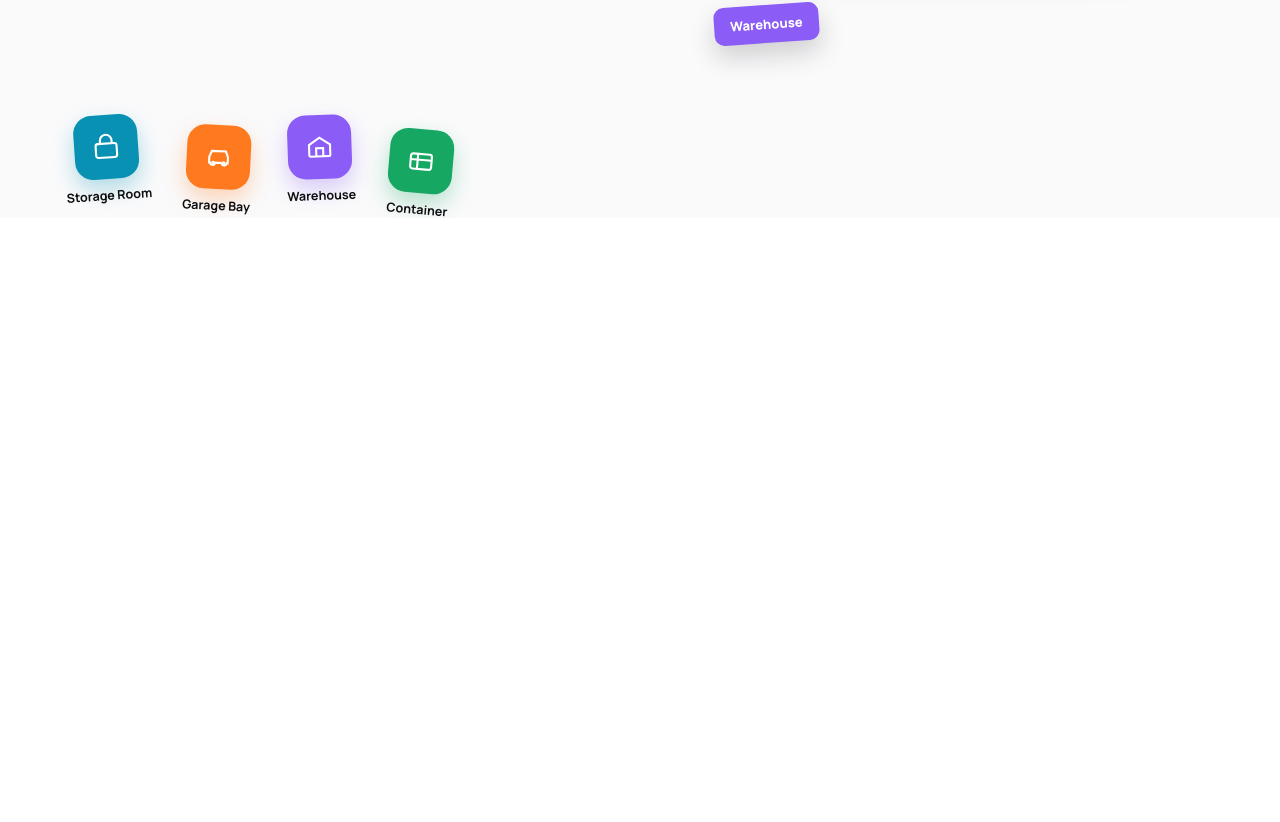
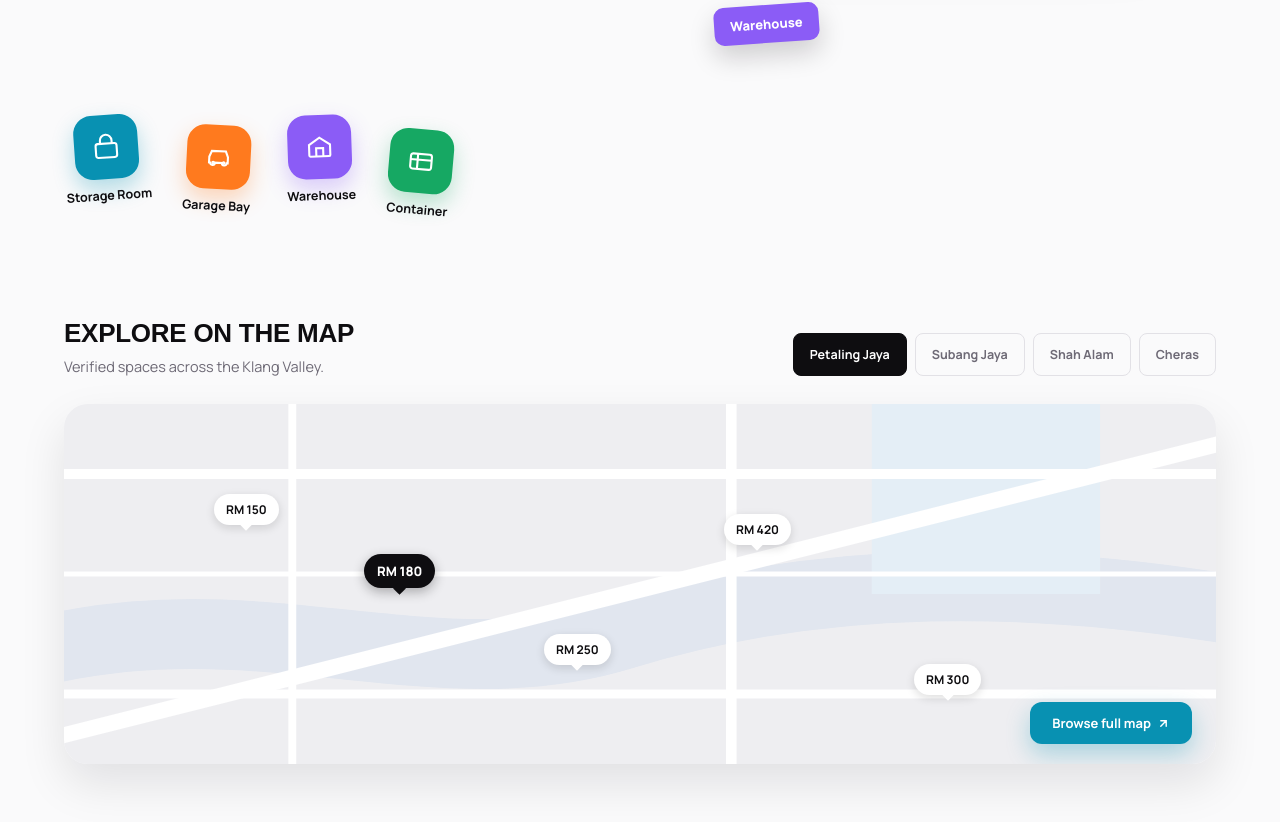
Before and after one commit to MarcusO17/sqftex, a Next.js app in the folder frontend/: page / in a window 1280 px wide. Shown: the part 917-1739 px from the top of the page. Before the commit the page ends 1135 px from the top, so only its background shows below. Built offline with nearby package versions, Linux system fonts and the light colour scheme; a web font is replaced by a local one.

Commit message:
Add explore-on-the-map section to landing page

```diff
--- a/frontend/app/page.tsx
+++ b/frontend/app/page.tsx
@@ -3,6 +3,7 @@ import { LandingStyles } from "@/components/landing/LandingStyles";
 import { LandingNav } from "@/components/landing/LandingNav";
 import { Hero } from "@/components/landing/Hero";
 import { QuickCategories } from "@/components/landing/QuickCategories";
+import { ExploreMap } from "@/components/landing/ExploreMap";
 import { landingColors as c } from "@/components/landing/tokens";
 
 const unbounded = Unbounded({
@@ -30,6 +31,7 @@ export default function Home() {
       <LandingNav />
       <Hero />
       <QuickCategories />
+      <ExploreMap />
     </div>
   );
 }
--- /dev/null
+++ b/frontend/components/landing/ExploreMap.tsx
@@ -0,0 +1,145 @@
+import Link from "next/link";
+import { landingColors as c } from "./tokens";
+
+const locations = ["Petaling Jaya", "Subang Jaya", "Shah Alam", "Cheras"];
+
+function LocationChip({ label, active }: { label: string; active: boolean }) {
+  return (
+    <Link
+      href="/listings"
+      style={{
+        border: `1px solid ${active ? c.ink : c.line}`,
+        color: active ? "#FFFFFF" : c.muted,
+        background: active ? c.ink : "transparent",
+        fontWeight: 700,
+        fontSize: 12.5,
+        padding: "12px 16px",
+        borderRadius: 8,
+        whiteSpace: "nowrap",
+      }}
+    >
+      {label}
+    </Link>
+  );
+}
+
+function MapPin({ left, top, label, primary }: { left: number; top: number; label: string; primary?: boolean }) {
+  return (
+    <div
+      style={{
+        position: "absolute",
+        left,
+        top,
+        display: "flex",
+        flexDirection: "column",
+        alignItems: "center",
+        zIndex: primary ? 2 : 1,
+      }}
+    >
+      <div
+        style={{
+          background: primary ? c.ink : "#FFFFFF",
+          color: primary ? "#FFFFFF" : c.ink,
+          fontWeight: primary ? 800 : 700,
+          fontSize: primary ? 13 : 12,
+          padding: primary ? "8px 13px" : "7px 12px",
+          borderRadius: 999,
+          boxShadow: primary ? "0 4px 12px rgba(14,13,16,0.3)" : "0 3px 10px rgba(14,13,16,0.14)",
+          whiteSpace: "nowrap",
+        }}
+      >
+        {label}
+      </div>
+      <div
+        style={{
+          width: primary ? 9 : 8,
+          height: primary ? 9 : 8,
+          background: primary ? c.ink : "#FFFFFF",
+          transform: "rotate(45deg)",
+          marginTop: -4,
+        }}
+      />
+    </div>
+  );
+}
+
+export function ExploreMap() {
+  return (
+    <div style={{ padding: "100px 64px 80px 64px" }}>
+      <div style={{ display: "flex", alignItems: "flex-end", justifyContent: "space-between", marginBottom: 28, flexWrap: "wrap", gap: 16 }}>
+        <div>
+          <h2
+            style={{
+              fontFamily: "var(--font-landing-heading), sans-serif",
+              fontWeight: 700,
+              fontSize: 26,
+              color: c.ink,
+              margin: "0 0 8px 0",
+              textTransform: "uppercase",
+              letterSpacing: "-0.01em",
+            }}
+          >
+            Explore on the map
+          </h2>
+          <p style={{ fontSize: 14.5, color: c.muted, margin: 0 }}>Verified spaces across the Klang Valley.</p>
+        </div>
+        <div style={{ display: "flex", alignItems: "center", gap: 8, flexWrap: "wrap" }}>
+          {locations.map((label, i) => (
+            <LocationChip key={label} label={label} active={i === 0} />
+          ))}
+        </div>
+      </div>
+
+      <div
+        style={{
+          position: "relative",
+          width: "100%",
+          height: 360,
+          borderRadius: 24,
+          overflow: "hidden",
+          boxShadow: "0 20px 46px rgba(14,13,16,0.1)",
+        }}
+      >
+        <svg width="100%" height="100%" viewBox="0 0 1312 360" preserveAspectRatio="none" style={{ display: "block" }}>
+          <rect width="1312" height="360" fill="#EEEEF1" />
+          <path d="M-40 250 C 220 190, 420 290, 640 230 S 1100 170, 1360 210" stroke="#E1E6EF" strokeWidth="70" fill="none" />
+          <rect x="920" y="-30" width="260" height="220" fill="#E4EEF6" />
+          <path d="M0 70 H1312" stroke="#FFFFFF" strokeWidth="10" />
+          <path d="M0 290 H1312" stroke="#FFFFFF" strokeWidth="9" />
+          <path d="M260 0 V360" stroke="#FFFFFF" strokeWidth="9" />
+          <path d="M760 0 V360" stroke="#FFFFFF" strokeWidth="12" />
+          <path d="M-40 340 L 1360 30" stroke="#FFFFFF" strokeWidth="16" />
+          <path d="M0 170 H1312" stroke="#FFFFFF" strokeWidth="5" />
+        </svg>
+        <MapPin left={300} top={150} label="RM 180" primary />
+        <MapPin left={480} top={230} label="RM 250" />
+        <MapPin left={150} top={90} label="RM 150" />
+        <MapPin left={660} top={110} label="RM 420" />
+        <MapPin left={850} top={260} label="RM 300" />
+        <Link
+          href="/listings"
+          style={{
+            position: "absolute",
+            bottom: 20,
+            right: 24,
+            background: c.accent,
+            fontSize: 13,
+            fontWeight: 700,
+            color: "#FFFFFF",
+            padding: "12px 22px",
+            borderRadius: 12,
+            boxShadow: "0 10px 24px rgba(8,145,178,0.3)",
+            display: "flex",
+            alignItems: "center",
+            gap: 6,
+          }}
+        >
+          Browse full map
+          <svg width="13" height="13" viewBox="0 0 24 24" fill="none" stroke="#FFFFFF" strokeWidth="2.6" strokeLinecap="round">
+            <path d="M7 17L17 7M7 7h10v10" />
+          </svg>
+        </Link>
+      </div>
+    </div>
+  );
+}
```
